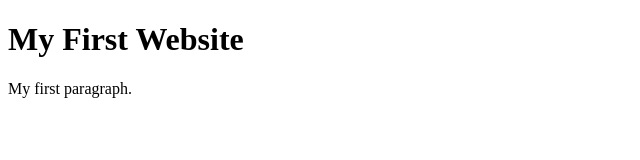
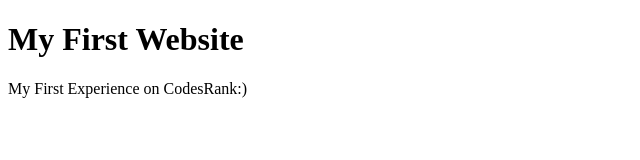
Before and after one commit to nikhita518/codersrank-practice-1, a website: page index.html in a window 1280 px wide. Shown: the whole page, without its empty margins (0-640 px from the left). Drawn offline with Linux system fonts and the light colour scheme.

Commit message:
Modified mesage

```diff
--- a/index.html
+++ b/index.html
@@ -6,7 +6,7 @@
   <body>
 
     <h1>My First Website</h1>
-    <p>My first paragraph.</p>
+    <p>My First Experience on CodesRank:)</p>
 
   </body>
 </html>
```
